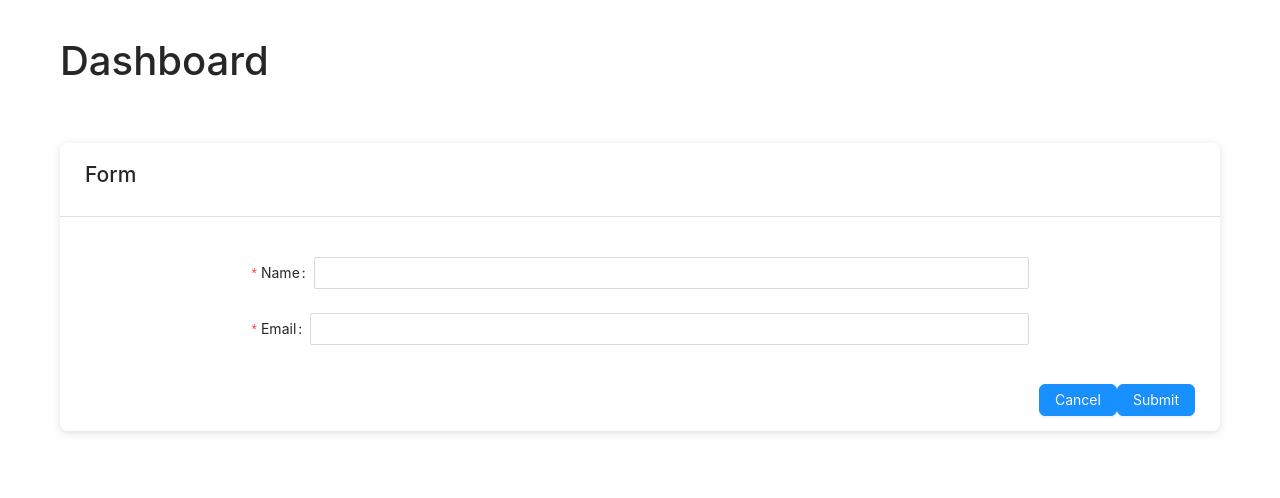
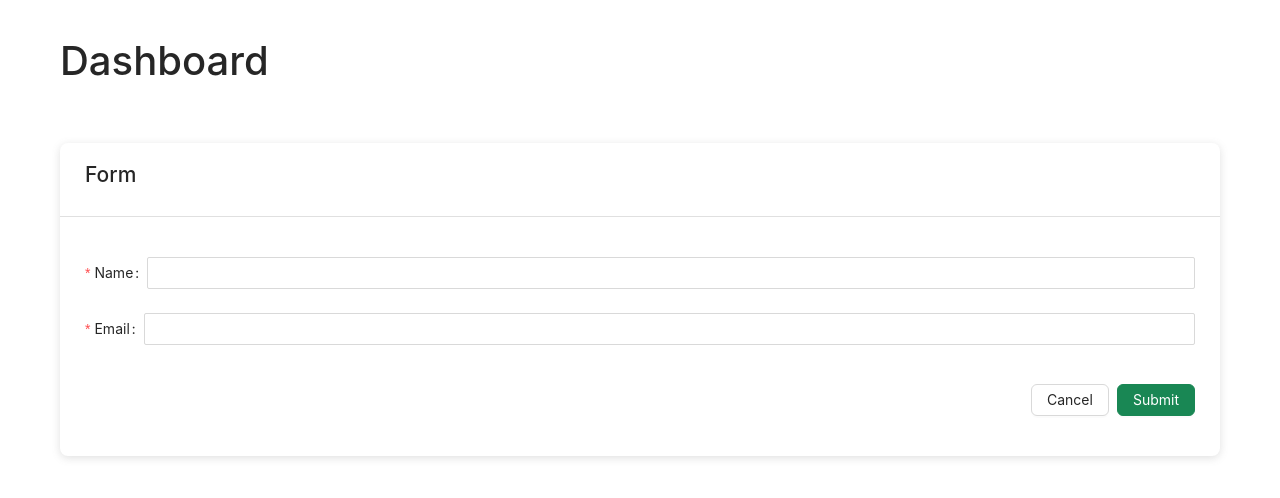
Before and after one commit to jonasb1989/users-dashboard, a React (Create React App) app: page / in a window 1280 px wide. Both pictures are taken after a click on the button "Add new". Shown: the top 498 px of the page. Built offline with nearby package versions, Linux system fonts and the light colour scheme; no server answers.

Commit message:
feat: created sorter by username

```diff
--- a/src/App.less
+++ b/src/App.less
@@ -4,5 +4,5 @@
 @box-shadow-light: rgba(99, 99, 99, 0.2) 0px 2px 8px 0px;
 
 .app-body {
-  padding: 0 60px;
+  padding: 0 60px 60px 60px;
 }
--- a/src/components/Button/index.less
+++ b/src/components/Button/index.less
@@ -13,3 +13,9 @@
   color: #fff !important;
   border-color: #198754 !important;
 }
+
+.warning {
+  background-color: #ffc107 !important;
+  color: #fff !important;
+  border-color: #ffc107 !important;
+}
--- /dev/null
+++ b/src/components/Layout/index.jsx
@@ -0,0 +1,13 @@
+import "./index.less";
+
+const Layout = (props) => {
+  const { header, children } = props;
+  return (
+    <div className="users-dashboard">
+      <div className="users-dashboard__header">{header}</div>
+      <div className="users-dashboard__container">{children}</div>
+    </div>
+  );
+};
+
+export default Layout;
--- a/src/pages/UsersTable/index.less
+++ b/src/components/Layout/index.less
@@ -1,14 +1,15 @@
 @box-shadow-light: rgba(99, 99, 99, 0.2) 0px 2px 8px 0px;
 
-.users-table {
+.users-dashboard {
   border-radius: 8px;
   box-shadow: @box-shadow-light;
 
-  .users-table__actions {
+  .users-dashboard__header {
     display: flex;
     justify-content: space-between;
     padding: 15px 25px;
-    border-bottom: 1px solid @box-shadow-light;
+    border-bottom: 1px solid rgba(99, 99, 99, 0.2);
+    margin-bottom: 40px;
 
     h1 {
       margin: 0;
@@ -16,7 +17,7 @@
     }
   }
 
-  .users-table__list {
-    padding: 0 25px;
+  .users-dashboard__container {
+    padding: 0 25px 25px 25px;
   }
 }
--- a/src/components/Table/index.jsx
+++ b/src/components/Table/index.jsx
@@ -8,7 +8,7 @@ const Table = (props) => {
   const { columns = [], data = [] } = props;
 
   return (
-    <AntdTable dataSource={data}>
+    <AntdTable dataSource={data} {...props}>
       {columns.map(({ title, dataIndex, key, render }) => (
         <Column title={title} dataIndex={dataIndex} key={key} render={render} />
       ))}
--- a/src/components/Table/index.less
+++ b/src/components/Table/index.less
@@ -21,6 +21,7 @@
   }
 
   .ant-table-pagination.ant-pagination {
-    margin: 16px 20px 0 0;
+    padding: 10px;
+    margin: 0;
   }
 }
--- a/src/pages/UsersForm/index.jsx
+++ b/src/pages/UsersForm/index.jsx
@@ -5,6 +5,7 @@ import { useHistory, useParams } from "react-router-dom";
 
 import { addUser, editUser } from "redux/users";
 import setStateReducer from "hooks/setStateReducer";
+import Layout from "components/Layout";
 import Button from "components/Button";
 
 import "./index.less";
@@ -49,13 +50,9 @@ const UsersForm = () => {
   }, []); // eslint-disable-line
 
   return (
-    <div className="users-table">
-      <div className="users-table__actions">
-        <h2>Form</h2>
-      </div>
-      <div className="users-table__list">
+    <Layout header={<h2>Form</h2>}>
       <Form form={form} autoComplete="off" onFinish={onFinish} noValidate>
-          <div className="users-table__form">
+        <div className="users-form">
           <Form.Item
             label="Name"
             name="name"
@@ -75,24 +72,14 @@ const UsersForm = () => {
             <Input type="email" />
           </Form.Item>
         </div>
-          <div
-            style={{
-              width: "100%",
-              display: "flex",
-              justifyContent: "flex-end",
-              padding: "15px 0",
-            }}
-          >
-            <Button type="primary" onClick={() => history.push("/")}>
-              Cancel
-            </Button>
-            <Button type="primary" htmlType="submit">
+        <div className="users-form_footer">
+          <Button onClick={() => history.push("/")}>Cancel</Button>
+          <Button variant="success" htmlType="submit">
             Submit
           </Button>
         </div>
       </Form>
-      </div>
-    </div>
+    </Layout>
   );
 };
 
--- a/src/pages/UsersForm/index.less
+++ b/src/pages/UsersForm/index.less
@@ -1,26 +1,4 @@
-@box-shadow-light: rgba(99, 99, 99, 0.2) 0px 2px 8px 0px;
-
-.users-table {
-  border-radius: 8px;
-  box-shadow: @box-shadow-light;
-
-  .users-table__actions {
-    display: flex;
-    justify-content: space-between;
-    padding: 15px 25px;
-    border-bottom: 1px solid rgba(99, 99, 99, 0.2);
-    margin-bottom: 40px;
-
-    h1 {
-      margin: 0;
-      padding: 0;
-    }
-  }
-
-  .users-table__list {
-    padding: 0 25px;
-
-    .users-table__form {
+.users-dashboard__form {
   width: 70%;
   margin: auto;
 
@@ -28,5 +6,14 @@
     margin-bottom: 15px;
   }
 }
+
+.users-form_footer {
+  width: 100%;
+  display: flex;
+  justify-content: flex-end;
+  padding: 15px 0;
+
+  button:first-child {
+    margin-right: 8px;
   }
 }
--- a/src/pages/UsersTable/index.jsx
+++ b/src/pages/UsersTable/index.jsx
@@ -1,31 +1,44 @@
 import { useEffect, useReducer } from "react";
-
+import { notification } from "antd";
 import { Link } from "react-router-dom";
 import { useSelector, useDispatch } from "react-redux";
 
 import { addUsers, deleteUser } from "redux/users";
 import { getUsers } from "services/users";
 import setStateReducer from "hooks/setStateReducer";
+import Layout from "components/Layout";
 import Table from "components/Table";
 import Button from "components/Button";
 import RemoveUserModal from "./components/RemoveUserModal";
 
-import "./index.less";
-
 const initialState = {
   isModalDeleteUserVisible: false,
   selectedUserToDelete: null,
+  isLoadingUsers: false,
 };
 
 const UsersTable = () => {
   const [state, setState] = useReducer(setStateReducer, initialState);
   const users = useSelector((state) => state.users.value);
   const dispatch = useDispatch();
-  const { isModalDeleteUserVisible, selectedUserToDelete } = state;
+  const { isModalDeleteUserVisible, selectedUserToDelete, isLoadingUsers } =
+    state;
 
   const setupUsersData = async () => {
+    setState({ isLoadingUsers: true });
+    try {
       const response = await getUsers();
-    dispatch(addUsers(response));
+      dispatch(
+        addUsers(response.sort((a, b) => a.username.localeCompare(b.username)))
+      );
+    } catch (error) {
+      notification.open({
+        description: error.message,
+        duration: 3,
+      });
+    } finally {
+      setState({ isLoadingUsers: false });
+    }
   };
 
   useEffect(() => {
@@ -35,15 +48,19 @@ const UsersTable = () => {
   }, []); // eslint-disable-line
 
   return (
-    <div className="users-table">
-      <div className="users-table__actions">
+    <Layout
+      header={
+        <>
           <h2>User list</h2>
           <Button type="primary">
             <Link to="/users">Add new</Link>
           </Button>
-      </div>
-      <div className="users-table__list">
+        </>
+      }
+    >
       <Table
+        sortOrder="ascend"
+        loading={isLoadingUsers}
         data={users}
         columns={[
           {
@@ -60,6 +77,8 @@ const UsersTable = () => {
             title: "Username",
             dataIndex: "username",
             key: "username",
+            sorter: (a, b) => a?.username.localeCompare(b?.username),
+            sortDirections: ["ascend", "descend", "ascend"],
           },
           { title: "Email", dataIndex: "email", key: "email" },
           {
@@ -73,7 +92,7 @@ const UsersTable = () => {
             key: "edit",
             dataIndex: "edit",
             render: (text, record) => (
-                <Button variant="success">
+              <Button variant="warning">
                 <Link to={`/users/${record.id}`}>Edit</Link>
               </Button>
             ),
@@ -98,7 +117,6 @@ const UsersTable = () => {
           },
         ]}
       />
-      </div>
 
       <RemoveUserModal
         isVisible={isModalDeleteUserVisible}
@@ -117,7 +135,7 @@ const UsersTable = () => {
           })
         }
       />
-    </div>
+    </Layout>
   );
 };
 
--- a/src/redux/users/index.js
+++ b/src/redux/users/index.js
@@ -23,10 +23,9 @@ export const usersReducer = createSlice({
     editUser: (state, action) => {
       const editedUsers = state.value.reduce((acc, user) => {
         if (user.id === action.payload.id) {
-          console.log("USER_teste", user.id);
           return [...acc, action.payload];
         }
-        console.log("USER_teste", user.name);
+
         return [...acc, { ...user }];
       }, []);
       state.value = editedUsers;
--- a/src/services/users.js
+++ b/src/services/users.js
@@ -9,6 +9,6 @@ export const getUsers = async () => {
       return res.json();
     })
     .catch((error) => {
-      console.log("Error");
+      throw new Error(error);
     });
 };
```
Also changed, not shown: 1 other file (tests, documents, lock files or other folders). Lines whose indentation alone changed are shown as unchanged.
